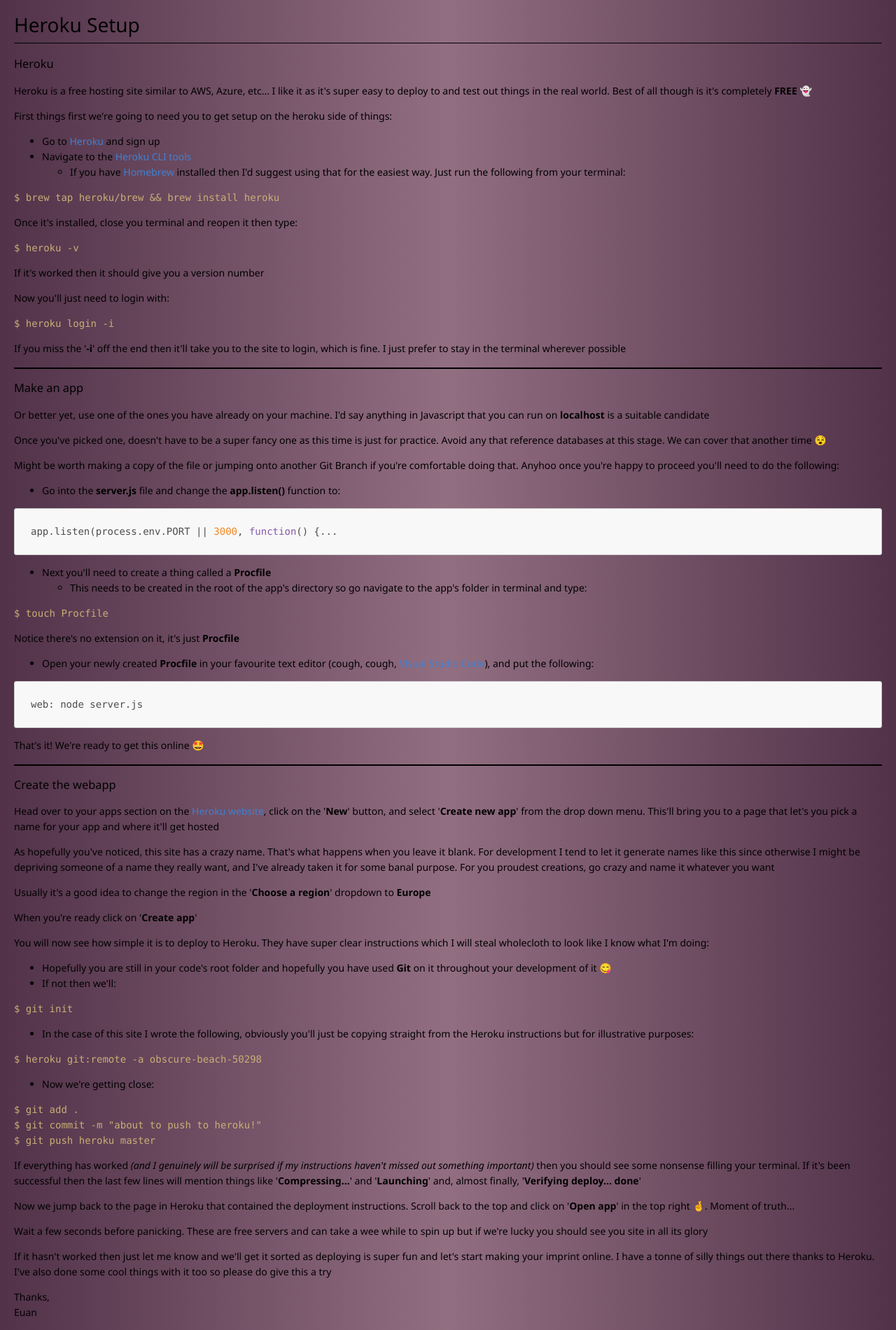
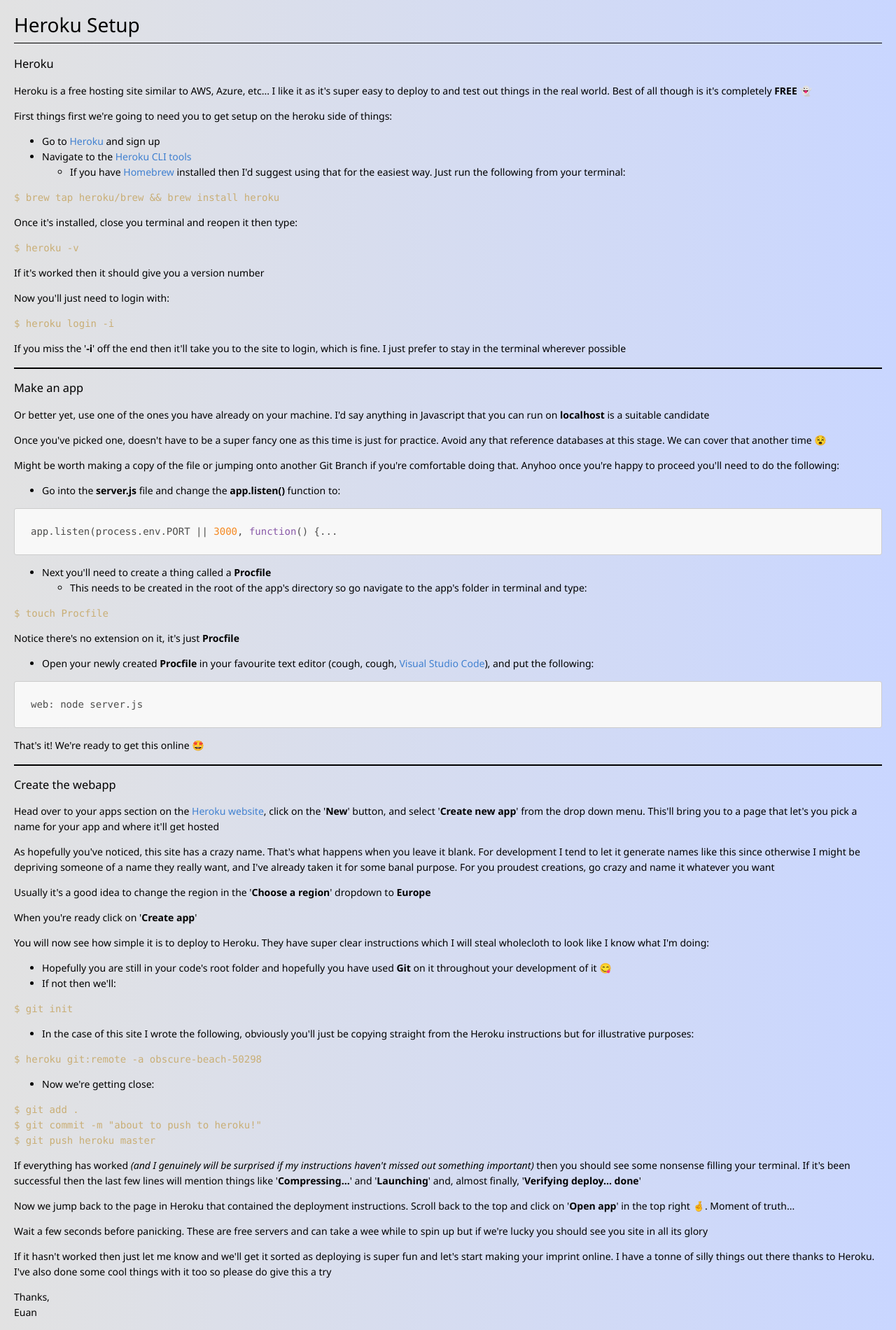
Before and after one commit to SkinnyPigeon/heroku_instructions, a PHP site: page /index.html in a window 1280 px wide. Shown: the whole page at 70% size. Run offline with PHP 8.4, Linux system fonts and the light colour scheme.

Commit message:
not the right color

```diff
--- a/css/main.css
+++ b/css/main.css
@@ -1,5 +1,7 @@
 body {
-  background: linear-gradient(90deg, rgba(81,50,73,1) 0%, rgba(146,110,129,1) 50%, rgba(81,50,73,1) 100%);
+  background: #C9D6FF;  /* fallback for old browsers */
+  background: -webkit-linear-gradient(to right, #E2E2E2, #C9D6FF);  /* Chrome 10-25, Safari 5.1-6 */
+  background: linear-gradient(to right, #E2E2E2, #C9D6FF); /* W3C, IE 10+/ Edge, Firefox 16+, Chrome 26+, Opera 12+, Safari 7+ */
   background-repeat: no-repeat;
   background-size: 100% auto;
   background-position: center top;
```
